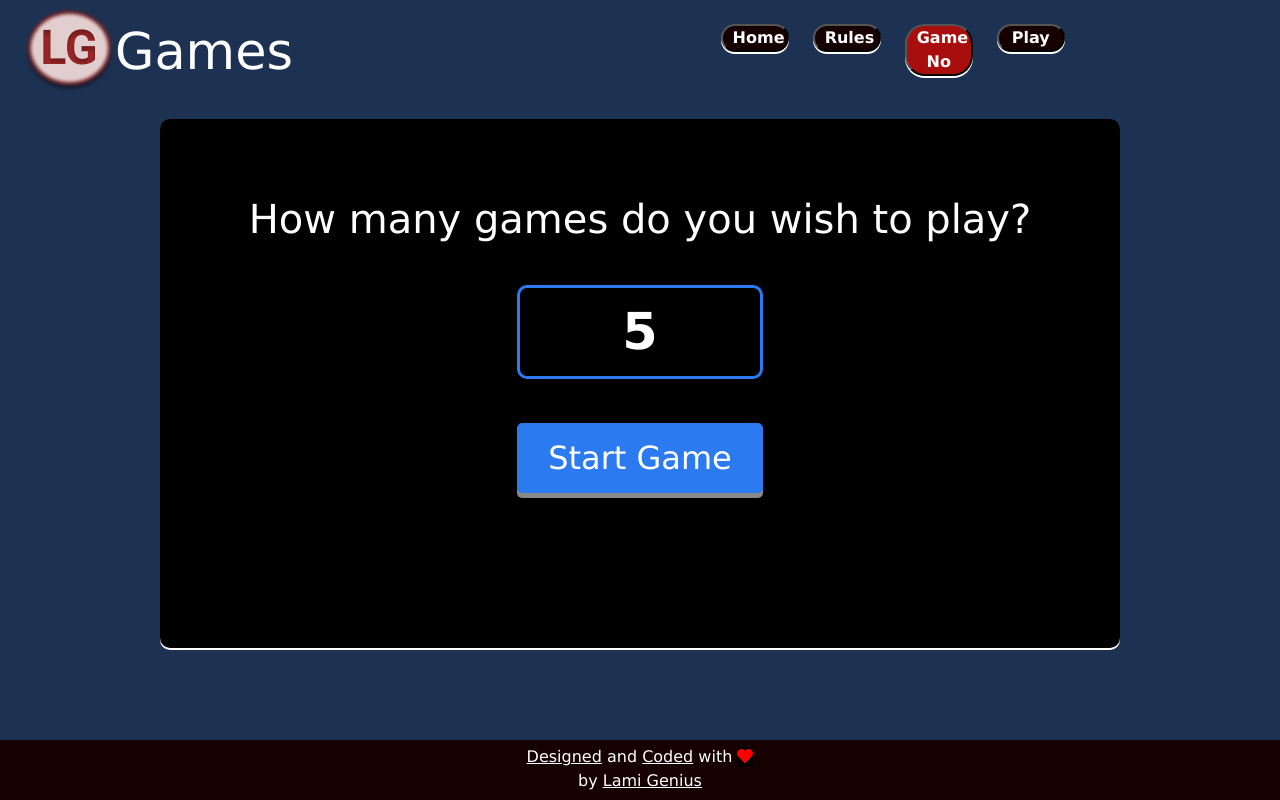
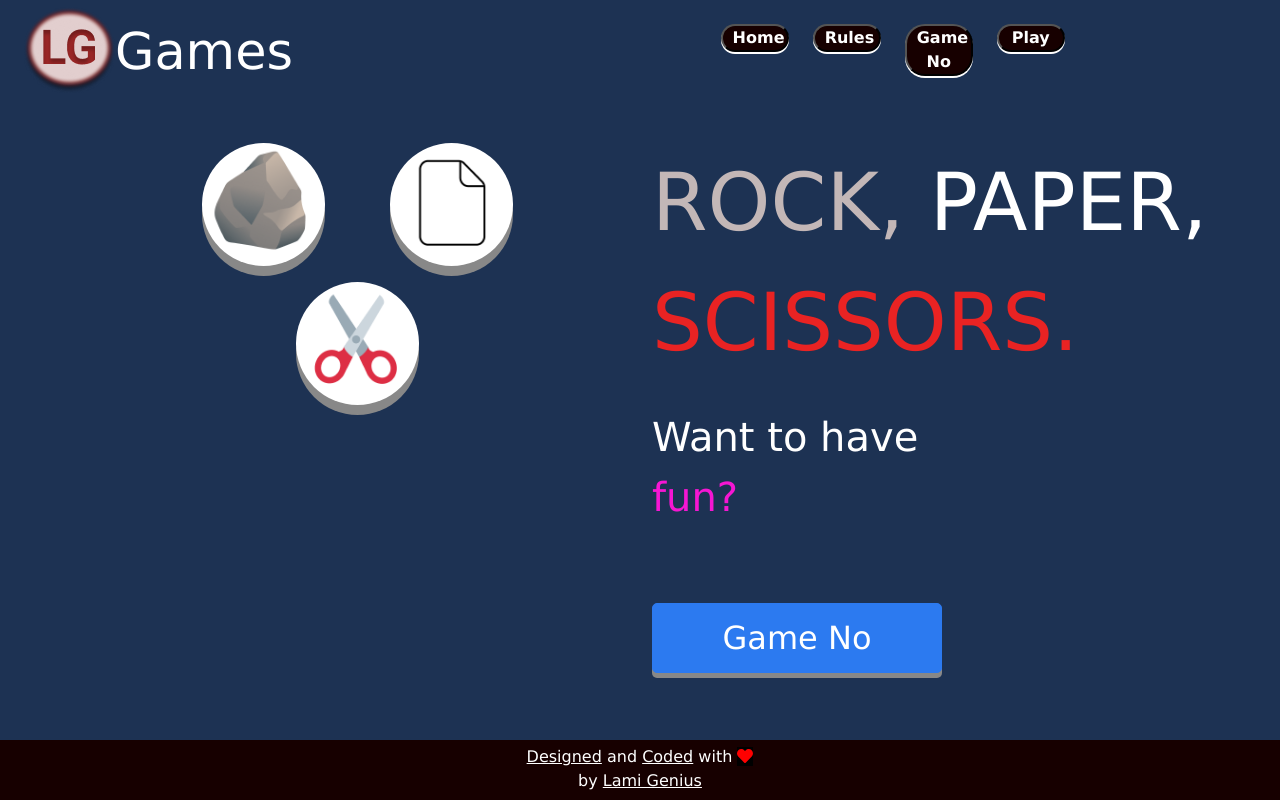
Before and after one commit to lami-genius/rock-paper-scissors-lg, an Angular app: page / in a window 1280 px wide. Before the commit this address led to /gameno. Built offline with nearby package versions, Linux system fonts and the light colour scheme; a web font is replaced by a local one.

Commit message:
Ajusted routes

```diff
--- a/src/app/app-routing.module.ts
+++ b/src/app/app-routing.module.ts
@@ -6,11 +6,12 @@ import { RulesComponent } from './rules/rules.component';
 import { GameInfoComponent } from './game-info/game-info.component';
 
 const routes: Routes = [
+  { path: '', component: LandingPageComponent },
   { path: 'home', component: LandingPageComponent },
   { path: 'rules', component: RulesComponent },
   { path: 'gameno', component: GameInfoComponent },
   { path: 'play', component: PlayGameComponent },
-  { path: '', redirectTo: 'gameno', pathMatch: 'full' }
+  { path: '*', redirectTo: 'gameno', pathMatch: 'full' }
 ];
 
 @NgModule({
--- a/src/app/landing-page/landing-page.component.html
+++ b/src/app/landing-page/landing-page.component.html
@@ -19,7 +19,7 @@
         <div class="row my-sm-4"></div>
         <div class="row mt-2">
             <div class="col-md-7 col-xl-6">
-                <button [routerLink]="['']" routerLinkActive="active" [routerLinkActiveOptions]="{exact:true}"
+                <button [routerLink]="['/gameno']" routerLinkActive="active" [routerLinkActiveOptions]="{exact:true}"
                     class="start-button">Game No</button>
             </div>
         </div>
```
